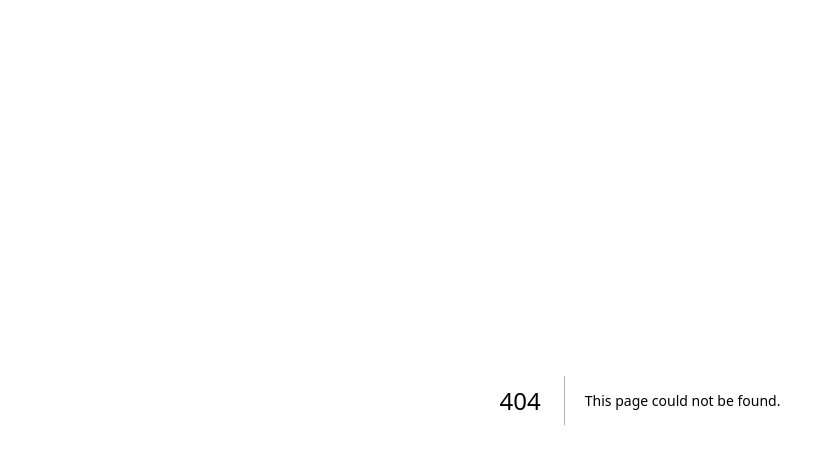
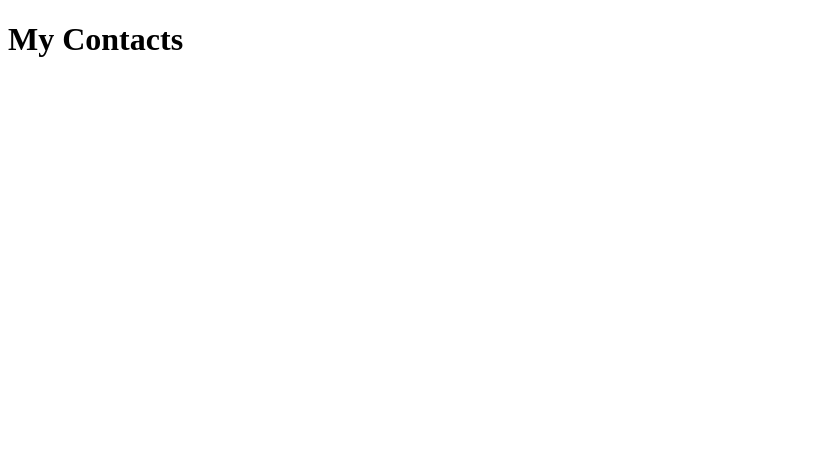
Before and after one commit to special-snowflake/fauzan.porto, a Next.js app: page /contacts in a window 1280 px wide. Before the commit this address had no page. Shown: the top 464 px of the page, without its empty margins (0-835 px from the left). Built offline with nearby package versions, Linux system fonts and the light colour scheme.

Commit message:
add routing for contacts and projects

```diff
--- /dev/null
+++ b/pages/contacts.js
@@ -0,0 +1,11 @@
+import React from 'react';
+
+const ContactPage = () => {
+  return (
+    <div>
+      <h1>My Contacts</h1>
+    </div>
+  );
+};
+
+export default ContactPage;
```
Also changed, not shown: pages/projects.js (added, +11 -0 lines).
